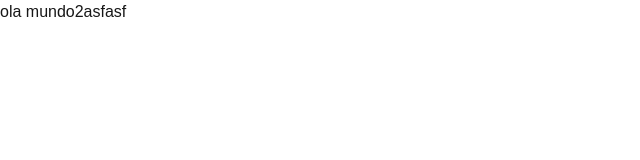
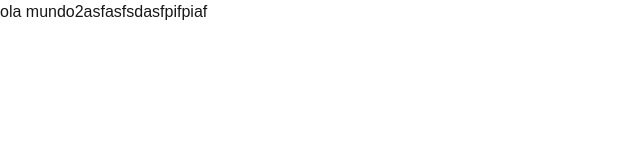
Before and after one commit to djartes20-lgtm/testone, a Next.js app: page / in a window 1280 px wide. Shown: the top 160 px of the page, without its empty margins (0-640 px from the left). Built offline with nearby package versions, Linux system fonts and the light colour scheme.

Commit message:
Update page.tsx

```diff
--- a/app/page.tsx
+++ b/app/page.tsx
@@ -3,7 +3,7 @@ import Image from "next/image";
 export default function Home() {
   return (
     <div>
-      ola mundo2asfasf
+      ola mundo2asfasfsdasfpifpiaf
     </div>
   );
 }
```
